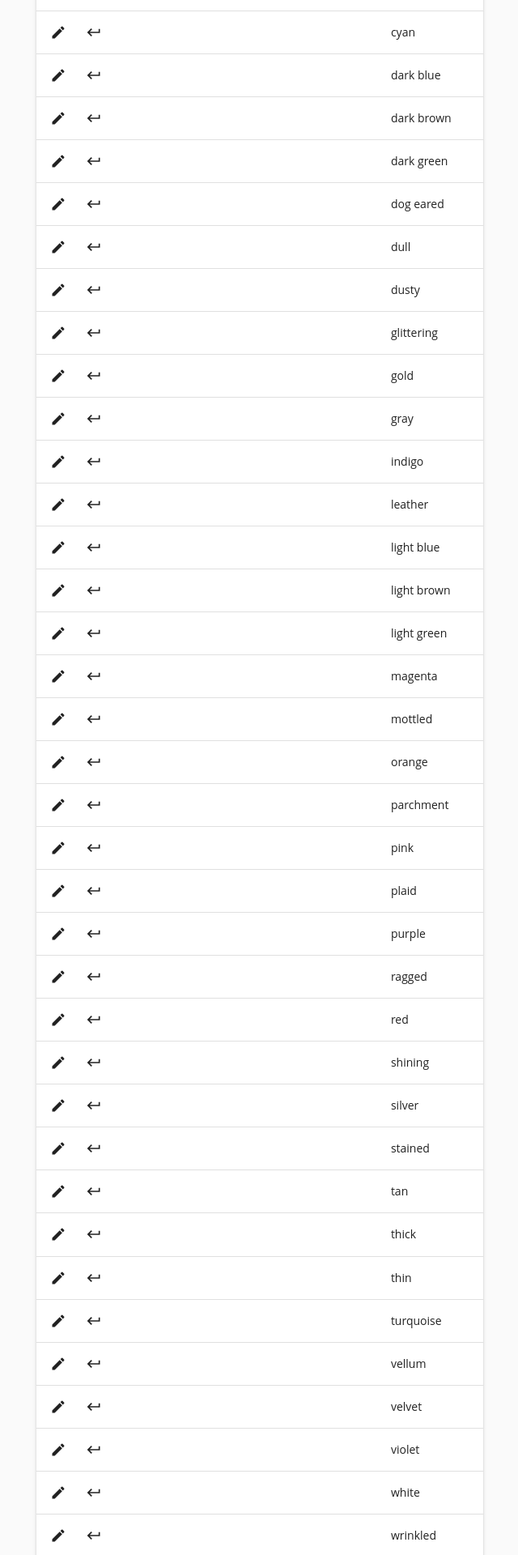
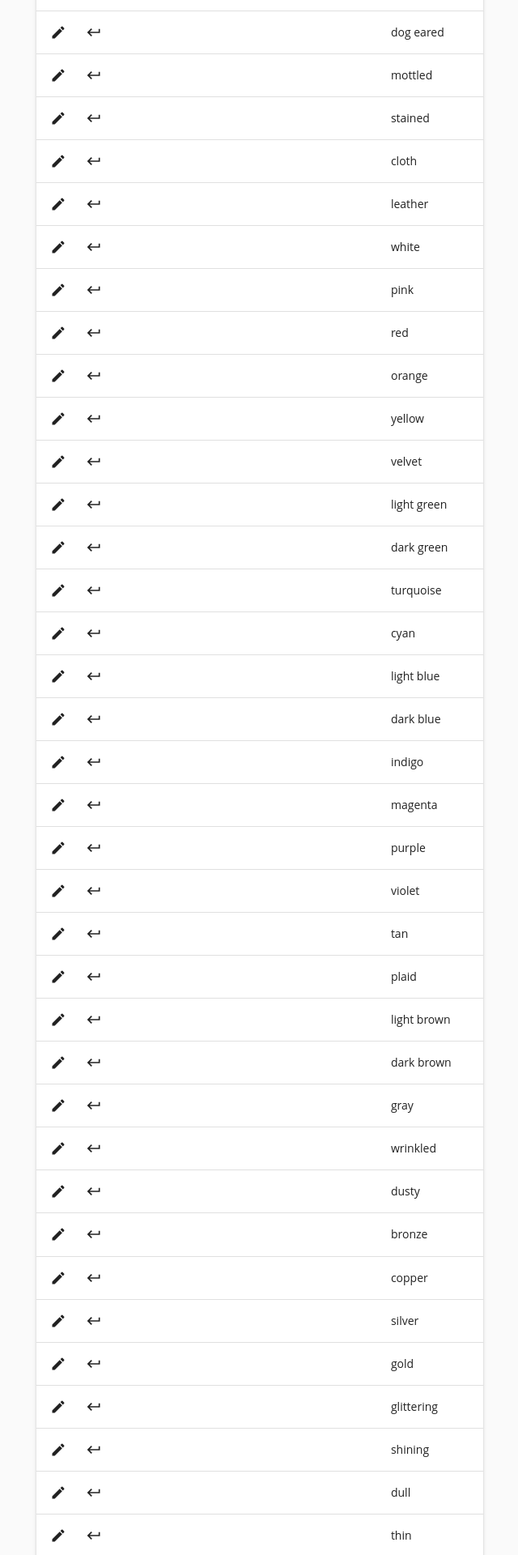
Before and after one commit to Hajin-dev/Nethack-ID-MEMO, a React (Create React App) app: page /Nethack-ID-MEMO/SpellBook in a window 1280 px wide. Shown: the part 420-2340 px from the top of the page at 81% size, without its empty margins (319-959 px from the left). Built offline with nearby package versions, Linux system fonts and the light colour scheme.

Commit message:
spellbook

```diff
--- a/src/App.js
+++ b/src/App.js
@@ -92,6 +92,48 @@ const po = [
 {no:23,base:0,name:0},
 {no:24,base:0,name:0},
 ]
+const bo = [
+{no:0,base:0,name:0},
+{no:1,base:0,name:0},
+{no:2,base:0,name:0},
+{no:3,base:0,name:0},
+{no:4,base:0,name:0},
+{no:5,base:0,name:0},
+{no:6,base:0,name:0},
+{no:7,base:0,name:0},
+{no:8,base:0,name:0},
+{no:9,base:0,name:0},
+{no:10,base:0,name:0},
+{no:11,base:0,name:0},
+{no:12,base:0,name:0},
+{no:13,base:0,name:0},
+{no:14,base:0,name:0},
+{no:15,base:0,name:0},
+{no:16,base:0,name:0},
+{no:17,base:0,name:0},
+{no:18,base:0,name:0},
+{no:19,base:0,name:0},
+{no:20,base:0,name:0},
+{no:21,base:0,name:0},
+{no:22,base:0,name:0},
+{no:23,base:0,name:0},
+{no:24,base:0,name:0},
+{no:25,base:0,name:0},
+{no:26,base:0,name:0},
+{no:27,base:0,name:0},
+{no:28,base:0,name:0},
+{no:29,base:0,name:0},
+{no:30,base:0,name:0},
+{no:31,base:0,name:0},
+{no:32,base:0,name:0},
+{no:33,base:0,name:0},
+{no:34,base:0,name:0},
+{no:35,base:0,name:0},
+{no:36,base:0,name:0},
+{no:37,base:0,name:0},
+{no:38,base:0,name:0},
+{no:39,base:0,name:0},
+]
 function App() {
 
   const prefersLightMode = useMediaQuery('(prefers-color-scheme: light)');
@@ -147,47 +189,7 @@ theme.spacing(4)
   const [amuletDB,setAmulet] = useState(am)
   const [potionDB,setPotion] = useState(po)
   const [armorDB,setArmor] = useState(ar)
-  const [bookDB,setBook] = useState([
-    {no:0, ap: "bronze",base: 0, name: 0},
-    {no:1, ap: "cloth",base: 0, name: 0},
-    {no:2, ap: "copper",base: 0, name: 0},
-    {no:3, ap: "cyan",base: 0, name: 0},
-    {no:4, ap: "dark blue",base: 0, name: 0},
-    {no:5, ap: "dark brown",base: 0, name: 0},
-    {no:6, ap: "dark green",base: 0, name: 0},
-    {no:7, ap: "dog eared",base: 0, name: 0},
-    {no:8, ap: "dull",base: 0, name: 0},
-    {no:9, ap: "dusty",base: 0, name: 0},
-    {no:10, ap: "glittering",base: 0, name: 0},
-    {no:11, ap: "gold",base: 0, name: 0},
-    {no:12, ap: "gray",base: 0, name: 0},
-    {no:13, ap: "indigo",base: 0, name: 0},
-    {no:14, ap: "leather",base: 0, name: 0},
-    {no:15, ap: "light blue",base: 0, name: 0},
-    {no:16, ap: "light brown",base: 0, name: 0},
-    {no:17, ap: "light green",base: 0, name: 0},
-    {no:18, ap: "magenta",base: 0, name: 0},
-    {no:19, ap: "mottled",base: 0, name: 0},
-    {no:20, ap: "orange",base: 0, name: 0},
-    {no:21, ap: "parchment",base: 0, name: 0},
-    {no:22, ap: "pink",base: 0, name: 0},
-    {no:23, ap: "plaid",base: 0, name: 0},
-    {no:24, ap: "purple",base: 0, name: 0},
-    {no:25, ap: "ragged",base: 0, name: 0},
-    {no:26, ap: "red",base: 0, name: 0},
-    {no:27, ap: "shining",base: 0, name: 0},
-    {no:28, ap: "silver",base: 0, name: 0},
-    {no:29, ap: "stained",base: 0, name: 0},
-    {no:30, ap: "tan",base: 0, name: 0},
-    {no:31, ap: "thick",base: 0, name: 0},
-    {no:32, ap: "thin",base: 0, name: 0},
-    {no:33, ap: "turquoise",base: 0, name: 0},
-    {no:34, ap: "vellum",base: 0, name: 0},
-    {no:35, ap: "velvet",base: 0, name: 0},
-    {no:36, ap: "violet",base: 0, name: 0},
-    {no:37, ap: "white",base: 0, name: 0},
-    {no:38, ap: "wrinkled",base: 0, name: 0},
-    {no:39, ap: "yellow",base: 0, name: 0}])
+  const [bookDB,setBook] = useState(bo)
   const [ringDB,setRing]=useState([{no:0, ap: "agate",base: 0, name: 0},
   {no:1, ap: "black onyx",base: 0, name: 0},
   {no:2, ap: "brass",base: 0, name: 0},
--- a/src/pages/SpellBook.js
+++ b/src/pages/SpellBook.js
@@ -155,7 +155,47 @@ function SpellBook(props){
       lookup: sellSet},
     { field:"base",title:"Buy Price", editable:'always',
       lookup: buySet},
-    { field: "ap",title: "Apperance", editable:'never'
+    { field: "no",title: "Apperance", editable:'never',
+    lookup:{0:"parchment",
+    1:"vellum",
+    2:"ragged",
+    3:"dog eared",
+    4:"mottled",
+    5:"stained",
+    6:"cloth",
+    7:"leather",
+    8:"white",
+    9:"pink",
+    10:"red",
+    11:"orange",
+    12:"yellow",
+    13:"velvet",
+    14:"light green",
+    15:"dark green",
+    16:"turquoise",
+    17:"cyan",
+    18:"light blue",
+    19:"dark blue",
+    20:"indigo",
+    21:"magenta",
+    22:"purple",
+    23:"violet",
+    24:"tan",
+    25:"plaid",
+    26:"light brown",
+    27:"dark brown",
+    28:"gray",
+    29:"wrinkled",
+    30:"dusty",
+    31:"bronze",
+    32:"copper",
+    33:"silver",
+    34:"gold",
+    35:"glittering",
+    36:"shining",
+    37:"dull",
+    38:"thin",
+    39:"thick",}
     }
     ];
     return (
```
